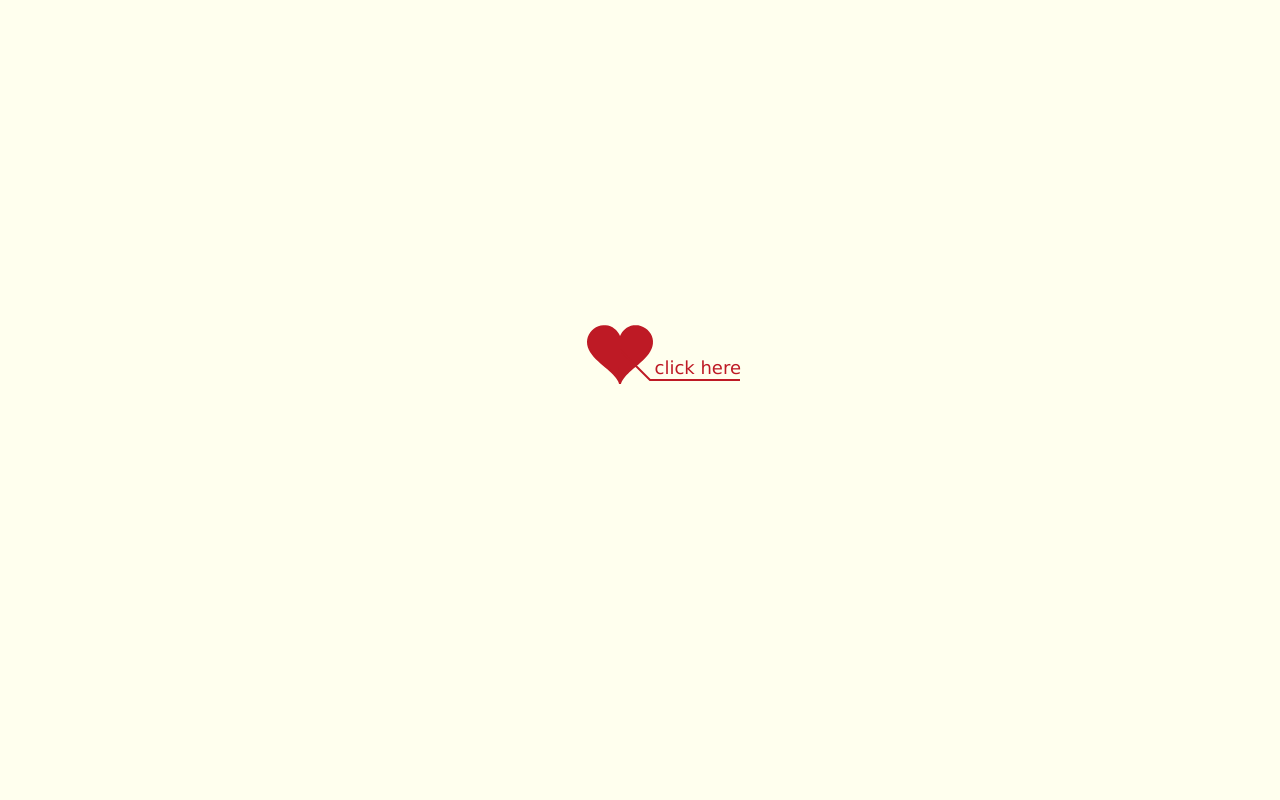
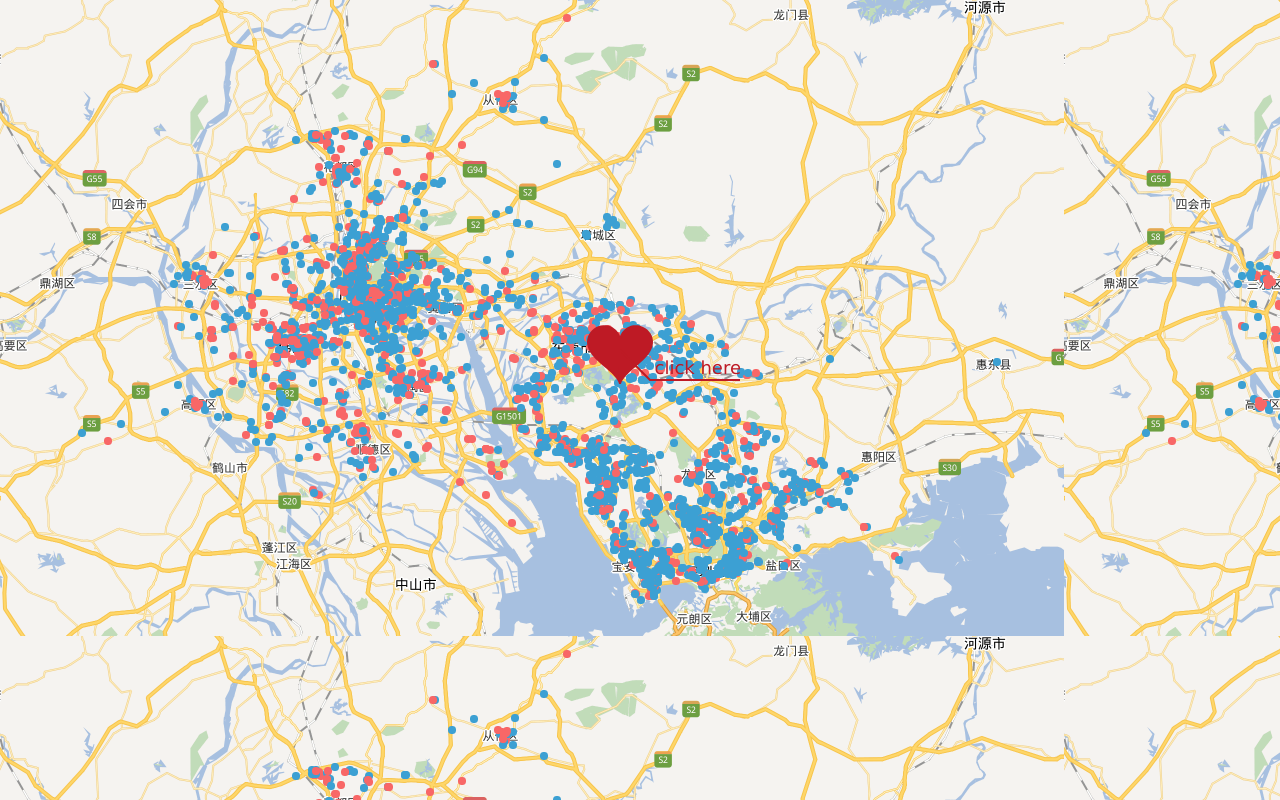
Before and after one commit to Brainboys/xubayi.github.io, a plain HTML site: page index.html in a window 1280 px wide. Drawn offline with Linux system fonts and the light colour scheme.

Commit message:
Update default.css

```diff
--- a/Love_files/default.css
+++ b/Love_files/default.css
@@ -1,7 +1,7 @@
 body {
 	margin: 0;
 	padding: 0;
-	background: #ffe;
+	background-image:url(TIM截图20170915094740.png);
 	font-size: 14px;
 	font-family: '微软雅黑', '宋体', sans-serif;
 	color: #231F20;
```
